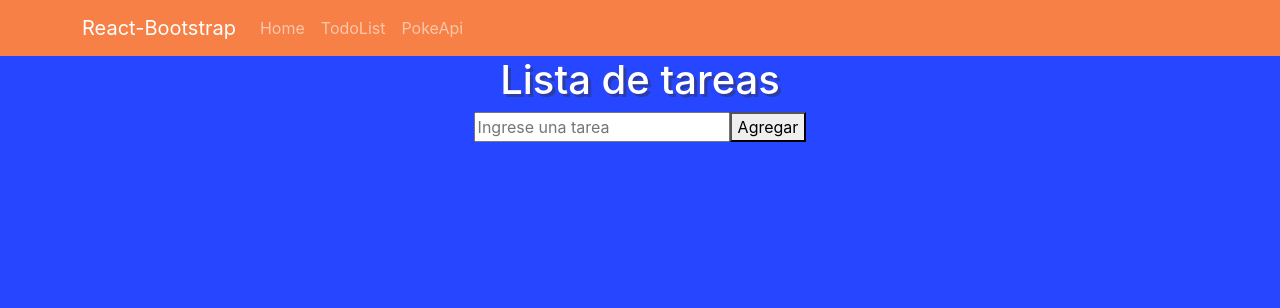
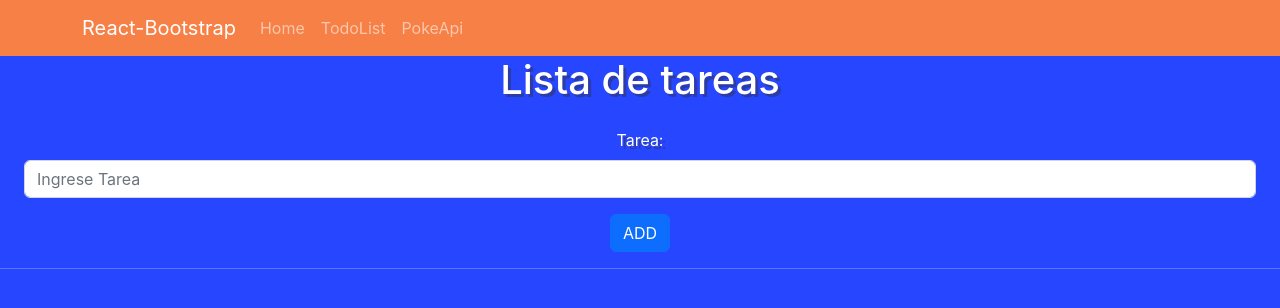
Before and after one commit to diegolu7/todo-api, a React (Create React App) app: page /TodoList in a window 1280 px wide. Shown: the top 308 px of the page. Built offline with nearby package versions, Linux system fonts and the light colour scheme.

Commit message:
add: styles bt

```diff
--- a/src/components/TodoList.js
+++ b/src/components/TodoList.js
@@ -1,4 +1,8 @@
 import { useState } from "react";
+import { ThemeProvider } from "react-bootstrap";
+import Button from 'react-bootstrap/Button';
+import Form from 'react-bootstrap/Form';
+import ListGroup from 'react-bootstrap/ListGroup';
 
 const TodoList = () => {
   // State Hook - `useState`
@@ -10,7 +14,7 @@ const TodoList = () => {
   /* Agrego una nueva tarea*/
   function agregarTarea() {
     if (!nuevaTarea) {
-      alert("Press enter an Tarea.");
+      alert("Ingrese una tarea");
       return;
     }
 
@@ -37,31 +41,48 @@ const TodoList = () => {
       <h1>Lista de tareas</h1>
 
       {/* 2. Agregar tarea */}
-      <input
-        type="text"
-        placeholder="Ingrese una tarea"
-        value={nuevaTarea}
-        onChange={(e) => setnuevaTarea(e.target.value)}
-      />
+    <ThemeProvider
+  breakpoints={['xxxl', 'xxl', 'xl', 'lg', 'md', 'sm', 'xs', 'xxs']}
+  minBreakpoint="xxs">
+      <Form>
+      <Form.Group className="mb-3 m-4" controlId="formBasicEmail">
+        <Form.Label>Tarea:</Form.Label>
+        <Form.Control value={nuevaTarea} onChange={(e) => setnuevaTarea(e.target.value)}  type="text" placeholder="Ingrese Tarea" />
+      </Form.Group>
 
       {/* boton para agregar */}
-      <button className="agregar" onClick={() => agregarTarea()}>Agregar</button>
+      <Button className="agregar" onClick={(e) => { e.preventDefault(); agregarTarea(); }} variant="primary" type="submit">
+        ADD
+      </Button>
+    </Form>
+</ThemeProvider>
+<hr></hr>
+
+      {/* <button className="agregar" onClick={() => agregarTarea()}>Agregar</button> */}
 
       {/* 3. Lista de tareas  */}
       <ul>
         {Tareas.map((Tarea) => {
           return (
-            <div>
-              <li key={Tarea.id} >
-                {Tarea.value}
-                <button
-                  className="borrar"
-                  onClick={() => deleteTarea(Tarea.id)}
-                >
-                  Borrar
-                </button>
-              </li>
-            </div>
+            // <div>
+            //   <li key={Tarea.id} >
+            //     {Tarea.value}
+            //     <button
+            //       className="borrar"
+            //       onClick={() => deleteTarea(Tarea.id)}
+            //     >
+            //       Borrar
+            //     </button>
+            //   </li>
+            // </div>
+
+        <ListGroup>
+        <ListGroup.Item key={Tarea.id} >
+            { Tarea.value }
+            <Button variant="danger" onClick={() => deleteTarea(Tarea.id)} >X</Button>{' '}
+            </ListGroup.Item>
+        </ListGroup>
+
           );
         })}
       </ul>
```
